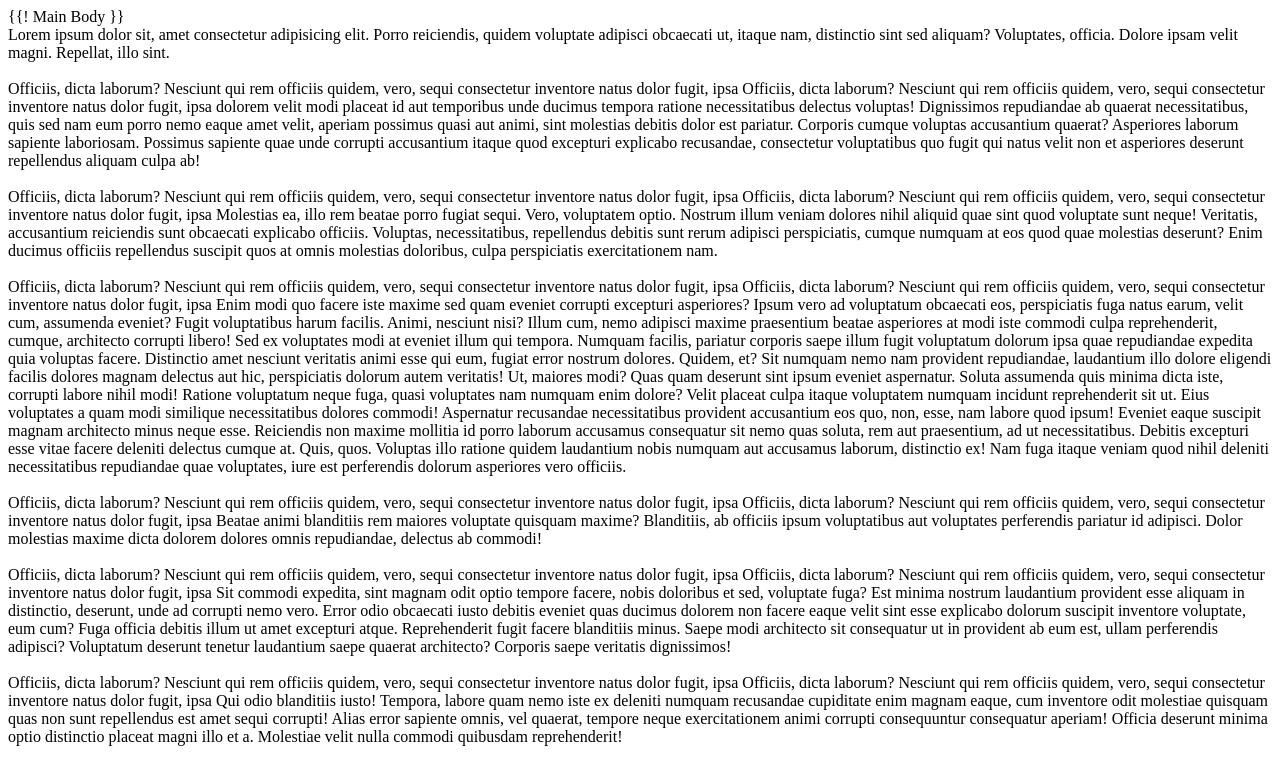
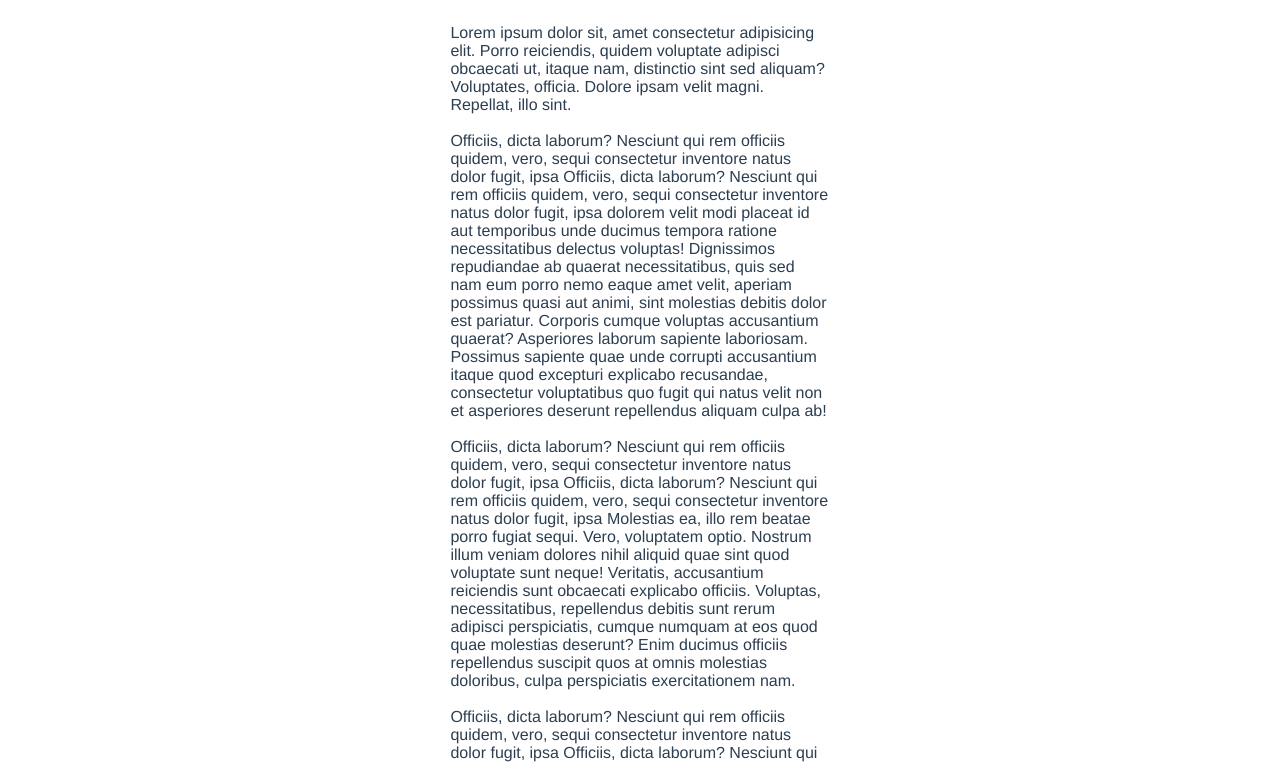
Before and after one commit to SpicyRicecaker/book-frontend, a website built with Vite: page index.html in a window 1280 px wide. Shown: the top 763 px of the page. Built offline with nearby package versions, Linux system fonts and the light colour scheme.

Commit message:
only styling left

```diff
--- a/index.html
+++ b/index.html
@@ -16,7 +16,6 @@
     <button id="prev_chapter" prev="{{prev_chapter}}">Prev</button>
     {{! Add Src }}
     <script type="module" src="/src/main.ts"></script> -->
-  {{! Main Body }}
   <div id="content">Lorem ipsum dolor sit, amet consectetur adipisicing elit. Porro reiciendis, quidem voluptate
     adipisci obcaecati ut, itaque nam, distinctio sint sed aliquam? Voluptates, officia. Dolore ipsam velit magni.
     Repellat, illo sint.
@@ -133,11 +132,8 @@
     similique autem reprehenderit minus ducimus possimus hic dolores soluta quos velit odit nisi. Aut facilis iusto
     enim!
   </div>
-  {{! Prev Button }}
+  <button id="prev_chapter" prev="{{prev_chapter}}">Prev</button>
   <button id="next_chapter" next="{{next_chapter}}">Next</button>
-  {{! Next Button }}
-  <button id="prev_chapter" prev="{{prev_chapter}}">Prev</button>
-  {{! Add Src }}
   <script type="module" src="/src/main.ts"></script>
 </body>
 
--- a/src/style.scss
+++ b/src/style.scss
@@ -1,9 +1,30 @@
+// Used media queries from https://getbootstrap.com/docs/3.4/css/
+$screen-sm-min: 768px;
+$screen-md-min: 992px;
+$screen-lg-min: 1200px;
 
-#app {
-  font-family: Avenir, Helvetica, Arial, sans-serif;
+#content {
+  font-family: Helvetica;
   -webkit-font-smoothing: antialiased;
   -moz-osx-font-smoothing: grayscale;
-  text-align: center;
   color: #2c3e50;
-  margin-top: 60px;
+
+  padding: 1rem;
+  margin: 0 auto;
 }
+
+@media (min-width: $screen-sm-min) {
+  #content {
+    max-width: none;
+  }
+}
+@media (min-width: $screen-md-min) {
+  #content {
+    max-width: 50%;
+  }
+}
+@media (min-width: $screen-lg-min) {
+  #content {
+    max-width: 30%;
+  }
+}
```
